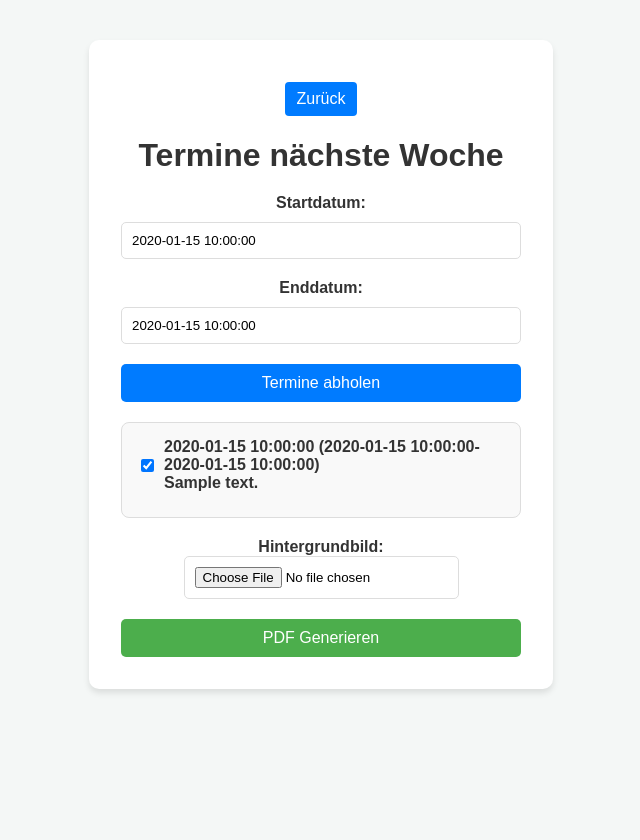
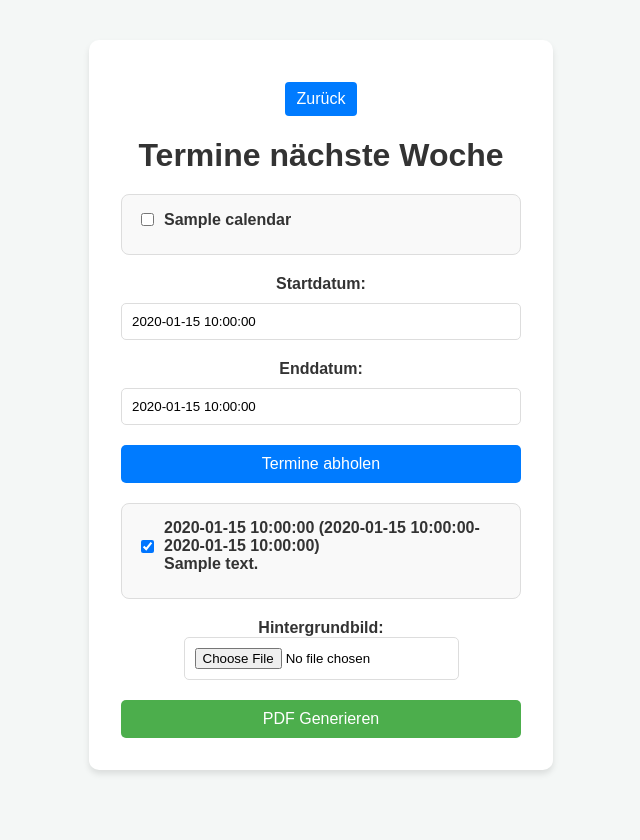
Before and after one commit to schowave/churchtools-api, a Flask app: template app/templates/appointments.html in a window 1280 px wide. Shown: the whole page, without its empty margins (319-959 px from the left). Run offline with Flask 3, Linux system fonts and the light colour scheme; the template is opened without the code that fills it: most values are stand-ins (such as "Sample title", 1, 10 or a date in 2020).

Commit message:
Possibility to choose the calendars beforehand

```diff
--- a/app/static/css/common.css
+++ b/app/static/css/common.css
@@ -178,7 +178,7 @@ input[type="submit"] {
 }
 
 /* Container for all appointments */
-.appointments-container {
+.appointments-container, .calendars-container {
     margin: 20px 0;
     padding: 10px;
     border: 1px solid #ddd;
@@ -187,7 +187,7 @@ input[type="submit"] {
 }
 
 /* Individual appointment item */
-.appointment-item {
+.appointment-item, .calendar-item {
     display: flex;
     align-items: center;
     margin-bottom: 10px;
@@ -197,13 +197,13 @@ input[type="submit"] {
 }
 
 /* Style for the checkbox */
-.appointment-checkbox {
+.appointment-checkbox, .calendar-checkbox {
     margin-right: 10px;
     cursor: pointer;
 }
 
 /* Style for the label */
-.appointment-label {
+.appointment-label, .calendar-label {
     cursor: pointer;
     margin-top: 0;
     text-align: left;
@@ -211,10 +211,10 @@ input[type="submit"] {
 }
 
 /* Hover effect for appointment items */
-.appointment-item:hover {
+.appointment-item:hover, .calendar-item:hover {
     background-color: #e9ecef;
 }
 
-.appointment-item:hover .appointment-label {
+.appointment-item:hover .appointment-label, .calendar-item:hover .calendar-label {
     color: #007bff;
 }
--- a/app/templates/appointments.html
+++ b/app/templates/appointments.html
@@ -26,18 +26,35 @@
     <a href="/" class="btn btn-back">Zurück</a>
     <h1>Termine nächste Woche</h1>
 
-
     <!-- Form to fetch appointments -->
     <form method="POST">
+        <!-- Calendars selection -->
+        <div class="calendars-container">
+            {% for calendar in calendars %}
+                <div class="calendar-item">
+                    <input type="checkbox" id="calendar-{{ calendar['id'] }}"
+                           name="calendar_ids" value="{{ calendar['id'] }}"
+                           class="calendar-checkbox" {% if calendar['id'] in selected_calendar_ids %} checked {% endif %}>
+                    <label for="calendar-{{ calendar['id'] }}" class="calendar-label">
+                        {{ calendar['name'] }}
+                    </label>
+                </div>
+            {% endfor %}
+        </div>
+
+        <!-- Date selection -->
         <label for="start_date">Startdatum:</label>
-        <input type="text" id="start_date" name="start_date" value="{{ start_date }}" required>
+        <input type="text" id="start_date" name="start_date"
+               value="{{ start_date }}" required>
 
         <label for="end_date">Enddatum:</label>
-        <input type="text" id="end_date" name="end_date" value="{{ end_date }}" required>
+        <input type="text" id="end_date" name="end_date"
+               value="{{ end_date }}" required>
 
-        <input type="submit" name="fetch_appointments" value="Termine abholen" class="btn btn-fetch">
+        <!-- Submit button for fetching appointments -->
+        <input type="submit" name="fetch_appointments"
+               value="Termine abholen" class="btn btn-fetch">
     </form>
-
     {% if appointments %}
     <form method="POST" enctype="multipart/form-data">
         <div class="appointments-container">
```
Also changed, not shown: app/utils.py (+16 -2 lines), app/views.py (+11 -4 lines).
